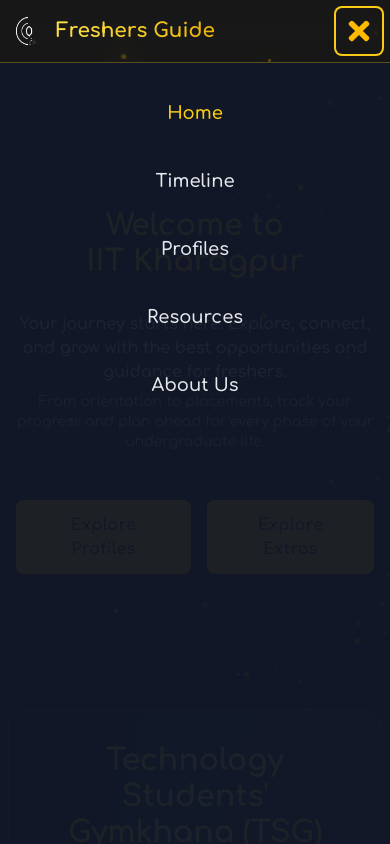
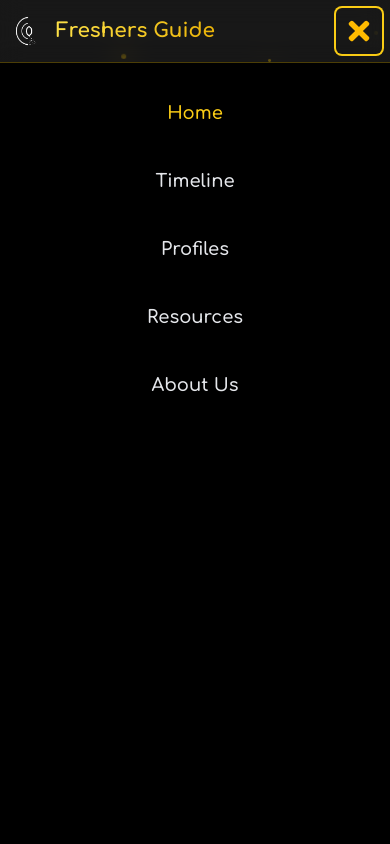
Before and after one commit to CQ-ETech/Freshers-Guide, a Next.js app: page / in a window 390 px wide. Both pictures are taken after a click on the button "Open menu". Shown: the top 844 px of the page. Built offline with nearby package versions, Linux system fonts and the light colour scheme.

Commit message:
navbar issue sorted

```diff
--- a/src/components/navbar/page.tsx
+++ b/src/components/navbar/page.tsx
@@ -18,16 +18,13 @@
     { href: '/about-us', label: 'About Us' },
   ];
 
-  // Effect to handle side-effects when menu is opened/closed
   useEffect(() => {
-    // 1. Lock body scroll
     if (menuOpen) {
       document.body.style.overflow = 'hidden';
     } else {
       document.body.style.overflow = 'auto';
     }
 
-    // 2. Add keyboard listener for 'Escape' key
     const handleEscape = (event: KeyboardEvent) => {
       if (event.key === 'Escape') {
         setMenuOpen(false);
@@ -35,13 +32,11 @@
     };
     document.addEventListener('keydown', handleEscape);
 
-    // Cleanup function to remove event listener and restore scroll
     return () => {
       document.body.style.overflow = 'auto';
       document.removeEventListener('keydown', handleEscape);
     };
   }, [menuOpen]);
-
 
   return (
     <nav className="bg-gray-/80 backdrop-blur-md text-[#FFBB00] p-2 sm:p-4 shadow-2xl fixed top-0 left-0 right-0 z-50 w-full border-b border-yellow-400/30">
@@ -61,8 +56,8 @@
           </span>
         </Link>
 
-        {/* Hamburger Icon for Mobile */}
-        <div className="md:hidden">
+        {/* Hamburger Icon: now visible up to lg screens */}
+        <div className="lg:hidden">
           <button
             className="text-3xl p-2 focus:outline-none focus:ring-2 focus:ring-yellow-400 rounded-md"
             aria-label={menuOpen ? 'Close menu' : 'Open menu'}
@@ -74,8 +69,8 @@
           </button>
         </div>
 
-        {/* Desktop Navigation Links */}
-        <div className="hidden md:flex items-center gap-x-4 lg:gap-x-6">
+        {/* Desktop Navigation Links: now only visible on lg+ screens */}
+        <div className="hidden lg:flex items-center gap-x-4 lg:gap-x-6">
           {navLinks.map(link => (
             <Link
               key={link.href}
@@ -96,12 +91,12 @@
         </div>
       </div>
 
-      {/* Mobile Navigation Dropdown with Animation */}
+      {/* Mobile Navigation Dropdown */}
       <AnimatePresence>
         {menuOpen && (
           <motion.div
             id="mobile-menu"
-            className="md:hidden flex flex-col items-center bg-gray-900/95 backdrop-blur-md border-t border-yellow-400/30 shadow-2xl absolute top-full left-0 w-full h-screen"
+            className="lg:hidden flex flex-col items-center bg-black  backdrop-blur-md border-t border-yellow-400/30 shadow-2xl absolute top-full left-0 w-full h-screen"
             initial={{ opacity: 0, y: -20 }}
             animate={{ opacity: 1, y: 0 }}
             exit={{ opacity: 0, y: -20 }}
@@ -118,7 +113,7 @@
                       : 'text-gray-200 hover:bg-yellow-400/10 hover:text-yellow-400'
                     }`
                   }
-                  onClick={() => setMenuOpen(false)} // Close menu on link click
+                  onClick={() => setMenuOpen(false)}
                 >
                   {link.label}
                 </Link>
```
